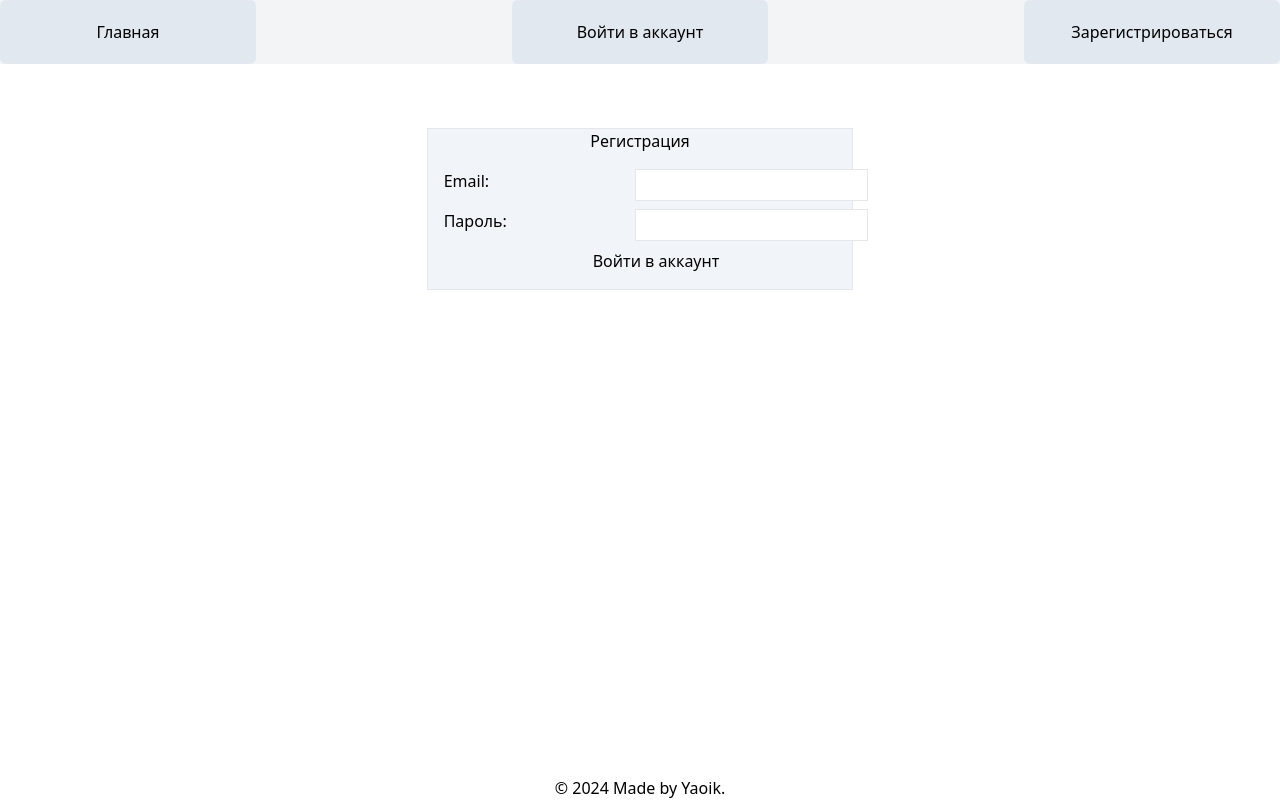
After one commit to Yaoik/IT_Solutions_cars, a Django app: template templates/login.html in a window 1280 px wide. The commit adds this page. Run offline with Django 5.2, Linux system fonts and the light colour scheme; the template is opened without the code that fills it, so the values that code supplies are empty; some libraries are stand-ins or nearby versions.

Commit message:
Create login page

```diff
--- /dev/null
+++ b/static/js/login.js
@@ -0,0 +1,41 @@
+$(document).ready(function() {
+    $('#loginButton').click(function(e) {
+        e.preventDefault();
+
+        var csrftoken = $('input[name="csrfmiddlewaretoken"]').val();
+        var url = $('button[name="loginButton"]').data('url');
+
+        var formData = {
+            email: $('#email').val(),
+            password: $('#password').val(),
+        };
+
+        $.ajax({
+            url: url,
+            type: 'POST',
+            dataType: 'json',
+            data: JSON.stringify(formData),
+            contentType: 'application/json',
+            headers: {
+                'X-CSRFToken': csrftoken,
+            },
+            success: function(response) {
+                $('#responseMessage').html('<p style="color: green;">' + response.message + '</p>');
+                localStorage.setItem('Token', 'Token ' + response.token)
+                window.location.href = $('button[name="loginButton"]').data('redirect')
+            },
+            error: function(xhr) {
+                var errors = JSON.parse(xhr.responseText);
+                var errorMessages = '';
+
+                $.each(errors, function(field, messages) {
+                    $.each(messages, function(index, message) {
+                        errorMessages += '<p style="color: red;">Ошибка: ' + field + ' -> ' + message + '</p>';
+                    });
+                });
+
+                $('#responseMessage').html(errorMessages);
+            }
+        });
+    });
+});
--- a/templates/base.html
+++ b/templates/base.html
@@ -16,11 +16,15 @@
         <nav>
             <ul class='flex flex-row justify-between [&_li]:h-16 [&_li]:w-64 [&_li]:rounded-md [&_li]:bg-slate-200 [&_li]:text-center [&_li_a]:justify-center [&_li_a]:items-center [&_li_a]:flex [&_li_a]:w-full [&_li_a]:h-full'>
                 <li><a href="/">Главная</a></li>
-                {% if user.is_superuser %}
-                    <li><a href="/">Swagger</a></li>
+                {% if not user.is_anonymous %}
+                    {% if user.is_superuser %}
+                        <li><a href="{% url 'schema-swagger-ui' %}">Swagger</a></li>
+                    {% else %}
+                        <li><a href="{% url 'schema-swagger-ui' %}">Swagger (Доступно только администратору!)</a></li>
+                    {% endif %}
                 {% endif %}
                 {% if user.is_anonymous %}
-                    <li><a href="/">Войти в аккаунт</a></li>
+                    <li><a href="{% url 'users:login_form' %}">Войти в аккаунт</a></li>
                     <li><a href="{% url 'users:register_form' %}">Зарегистрироваться</a></li>
                 {% else %}
                     <li><a href="/">Текущий аккаунт: {{user.username}}</a></li>
--- /dev/null
+++ b/templates/login.html
@@ -0,0 +1,32 @@
+{% extends 'base.html' %}
+{% load static %}
+
+
+{% block scripts %}
+    <script src="{% static 'js/login.js' %}"></script>
+{% endblock %}
+
+{% block title %}Страница логина{% endblock %}
+
+{% block content %}
+    <div class="w-4/12 bg-slate-100 border h-auto m-auto mt-16">
+        <h1 class='w-full text-center'>Регистрация</h1>
+        <form id="loginForm" class="w-full h-full [&_div]:flex [&_div]:w-auto [&_div]:min-h-8 flex flex-col m-4 [&_div_input]:border [&_div_input]:w-64 [&_div_label]:w-64 gap-2">
+            {% csrf_token %}
+
+            <div class="">
+                <label for="email">Email:</label>
+                <input type="email" id="email" name="email" required>
+            </div>
+
+            <div class="">
+                <label for="password">Пароль:</label>
+                <input type="password" id="password" name="password" required>
+            </div>
+
+            <button type="button" id="loginButton" name="loginButton" data-url="{% url 'users:login' %}" data-redirect="{% url 'cars:index' %}">Войти в аккаунт</button>
+        </form>
+
+        <div id="responseMessage"></div>
+    </div>
+{% endblock %}
--- a/users/urls.py
+++ b/users/urls.py
@@ -1,5 +1,5 @@
 from django.urls import path
-from .views import RegisterView, CustomAuthToken, register_form
+from .views import RegisterView, CustomAuthToken, register_form, login_form
 
 urlpatterns = [
     path('api/users/register/', RegisterView.as_view(), name='register'),
@@ -7,5 +7,6 @@ urlpatterns = [
 ]
 
 urlpatterns += [
-    path('register/', register_form, name='register_form')
+    path('register/', register_form, name='register_form'),
+    path('login/', login_form, name='login_form'),
 ]
--- a/users/views.py
+++ b/users/views.py
@@ -14,6 +14,9 @@ logger = logging.getLogger(__name__)
 
 def register_form(request):
     return render(request, 'register.html')
+
+def login_form(request):
+    return render(request, 'login.html')
 
 class RegisterView(APIView):
     """Для регистрации новых пользоватетей."""
@@ -38,5 +41,6 @@ class CustomAuthToken(ObtainAuthToken):
         serializer = self.serializer_class(data=request.data, context={'request': request})
         serializer.is_valid(raise_exception=True)
         user = serializer.validated_data['user'] # type:ignore
+        login(request, user) # type:ignore
         token, created = Token.objects.get_or_create(user=user)
         return Response({'token': token.key})
```
